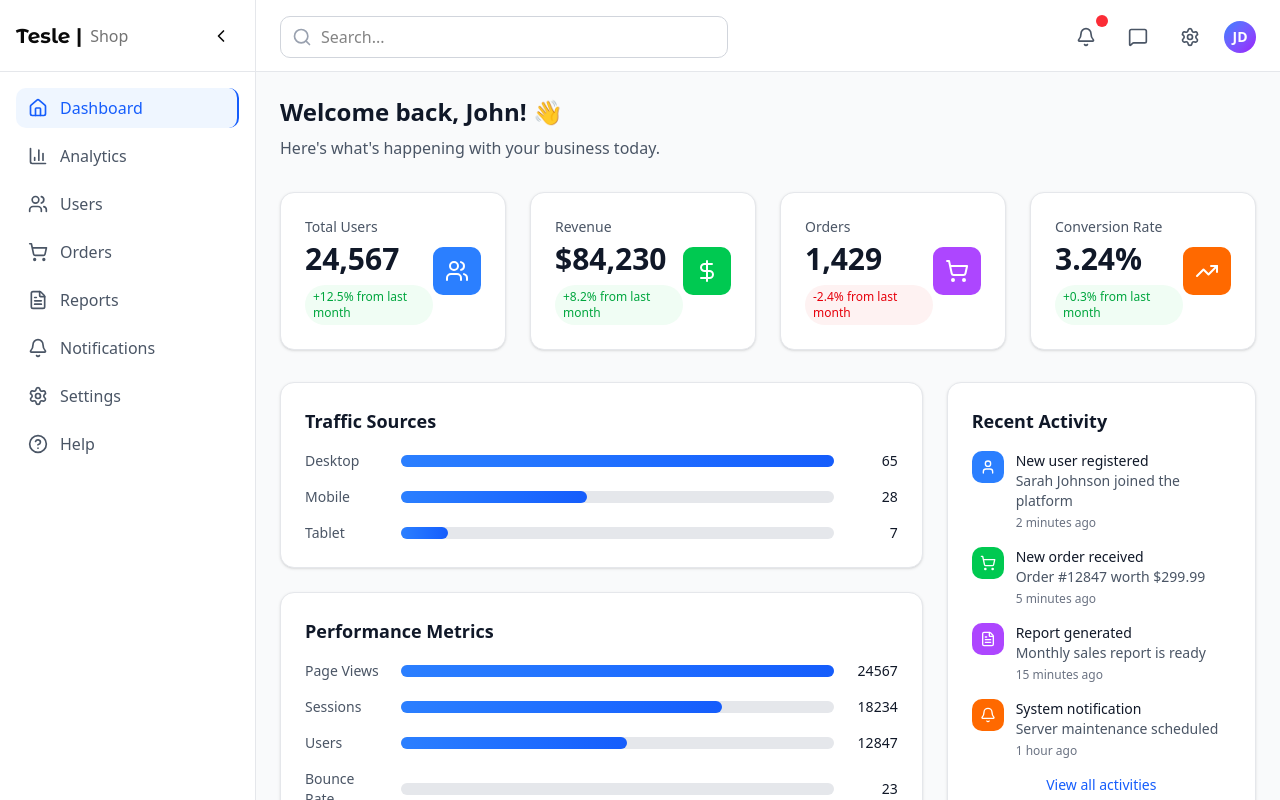
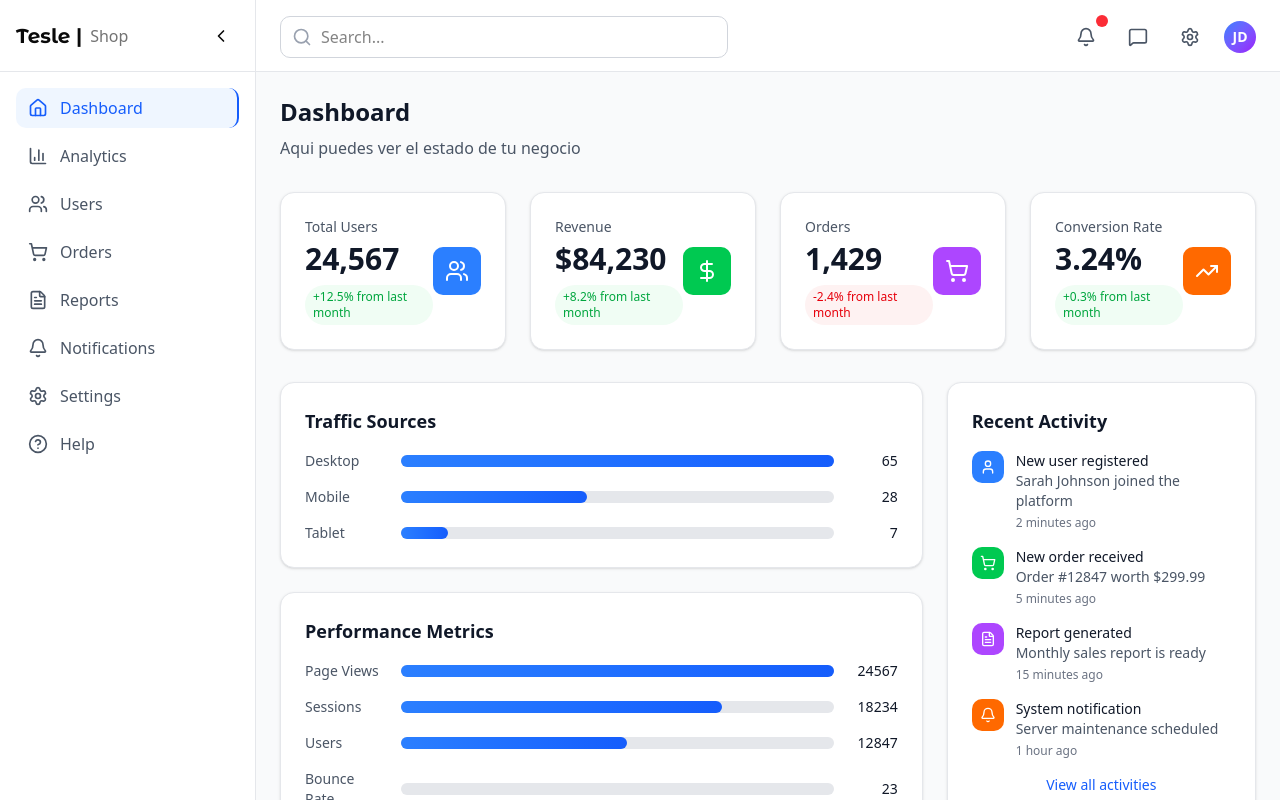
Before and after one commit to jose-angell/TesloShop, a React (Vite) app: page /admin in a window 1280 px wide. Shown: the top 800 px of the page. Built offline with nearby package versions, Linux system fonts and the light colour scheme.

Commit message:
feat: admin title

```diff
--- /dev/null
+++ b/src/admin/Components/AdminTitle.tsx
@@ -0,0 +1,20 @@
+
+interface Props {
+    title: string;
+    subtitle: string;
+}
+
+
+export const AdminTitle = ({title, subtitle}: Props) => {
+  return (
+        <div className="mb-8">
+            <h1 className="text-2xl font-bold text-gray-900 mb-2">
+             {title}
+            </h1>
+            <p className="text-gray-600">
+              {subtitle}
+            </p>
+          </div>
+
+  )
+}
--- a/src/admin/layouts/AdminLayout.tsx
+++ b/src/admin/layouts/AdminLayout.tsx
@@ -6,7 +6,7 @@ import { Outlet } from 'react-router';
 const AdminLayout = () => {
    const [sidebarCollapsed, setSidebarCollapsed] = useState(false);
   return (
-    <div className="min-h-screen bg-gray-50 flex">
+    <div className="bg-gray-50 flex">
       <AdminSidebar
         isCollapsed={sidebarCollapsed}
         onToggle={() => setSidebarCollapsed(!sidebarCollapsed)}
--- a/src/admin/pages/dashboard/DashboardPage.tsx
+++ b/src/admin/pages/dashboard/DashboardPage.tsx
@@ -1,4 +1,5 @@
 import ActivityFeed from '@/admin/Components/ActivityFeed';
+import { AdminTitle } from '@/admin/Components/AdminTitle';
 import Chart from '@/admin/Components/Chart';
 import QuickActions from '@/admin/Components/QuickActions';
 import StatCard from '@/admin/Components/StatCard';
@@ -55,14 +56,7 @@ import { Users, DollarSign, ShoppingCart, TrendingUp, Eye, BarChart3 } from 'luc
 export const DashboardPage = () => {
   return (
     <>
-      <div className="mb-8">
-            <h1 className="text-2xl font-bold text-gray-900 mb-2">
-              Welcome back, John! 👋
-            </h1>
-            <p className="text-gray-600">
-              Here's what's happening with your business today.
-            </p>
-          </div>
+          <AdminTitle title='Dashboard' subtitle='Aqui puedes ver el estado de tu negocio'/>
 
           {/* Stats Grid */}
           <div className="grid grid-cols-1 md:grid-cols-2 lg:grid-cols-4 gap-6 mb-8">
```
